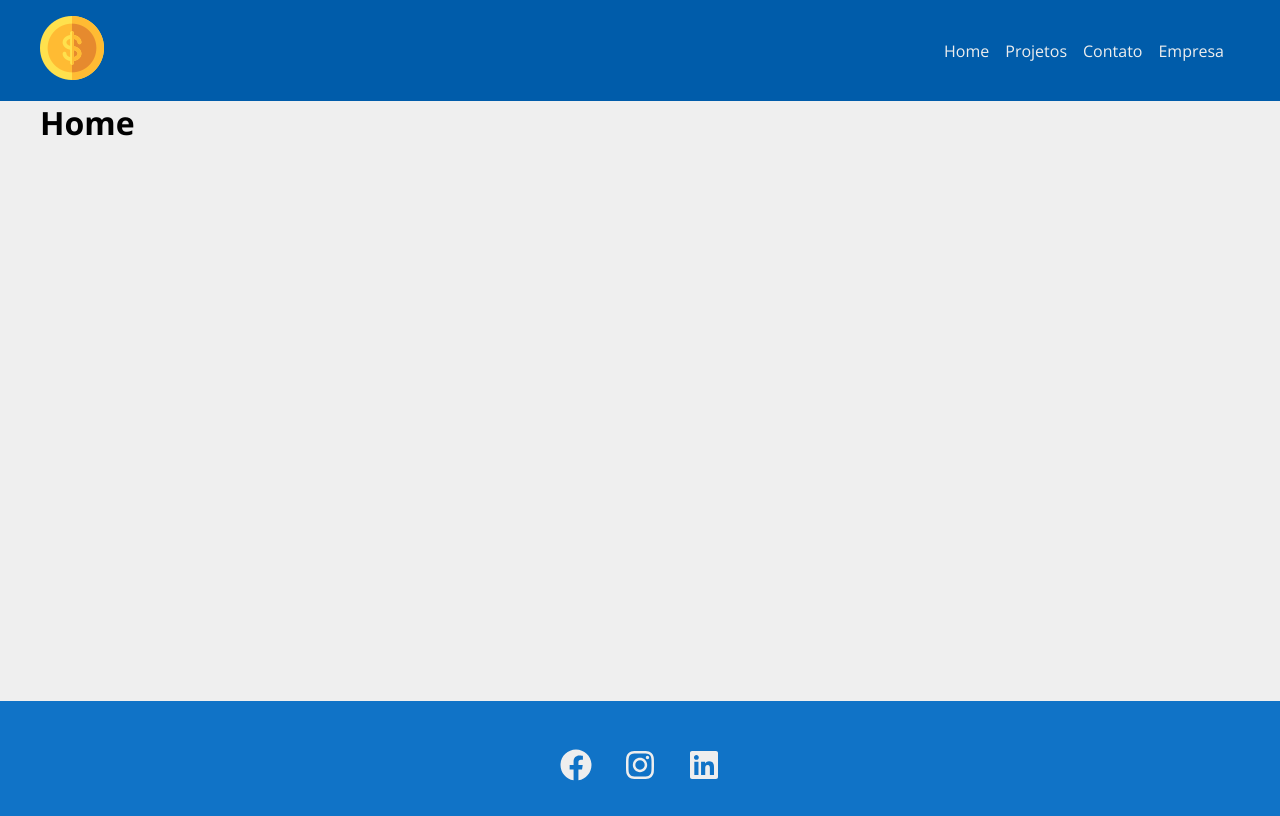
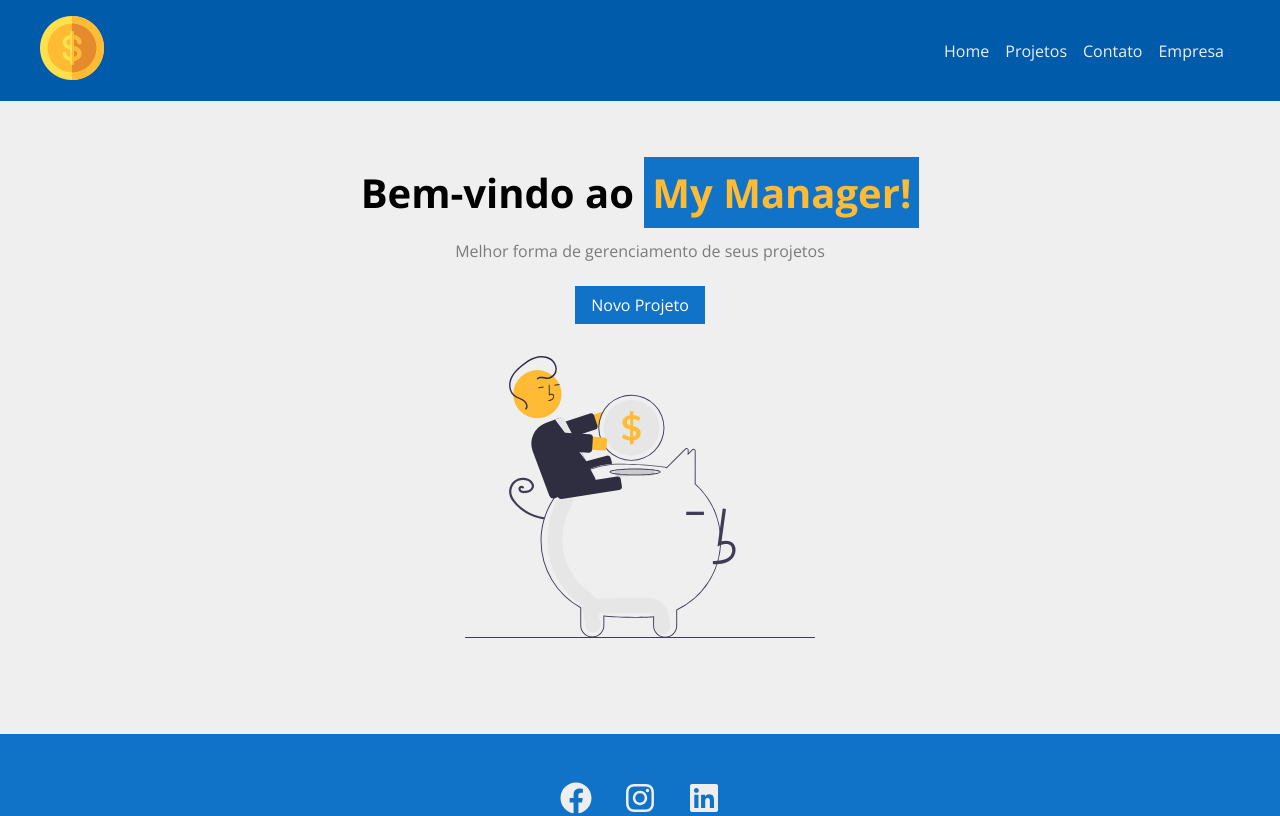
Before and after one commit to allangadelha/my-manager, a React (Create React App) app: page / in a window 1280 px wide. Shown: the top 816 px of the page. Built offline with nearby package versions, Linux system fonts and the light colour scheme.

Commit message:
Concluding home; creating component ButtonLink

```diff
--- a/src/components/layout/Footer.js
+++ b/src/components/layout/Footer.js
@@ -8,9 +8,9 @@ function Footer() {
 
         <footer className={styles.footer}>
             <ul className={styles.social_list}>
-                <li><a target="_blank" rel="norefrrer" href="https://www.facebook.com/allan.gadelhaxavier"><FaFacebook /></a></li>
-                <li><a target="_blank" rel="norefrrer" href="https://www.instagram.com/allangadelhaxavier"><FaInstagram /></a></li>
-                <li><a target="_blank" rel="norefrrer" href="https://www.linkedin.com/in/allan-gadelha-xavier-1659b428"><FaLinkedin /></a></li>
+                <li><a rel="norefrrer" href="https://www.facebook.com/allan.gadelhaxavier"><FaFacebook /></a></li>
+                <li><a rel="norefrrer" href="https://www.instagram.com/allangadelhaxavier"><FaInstagram /></a></li>
+                <li><a rel="norefrrer" href="https://www.linkedin.com/in/allan-gadelha-xavier-1659b428"><FaLinkedin /></a></li>
             </ul>
             <p className={styles.copy_right}>
                 <span>
--- /dev/null
+++ b/src/components/layout/LinkButton.js
@@ -0,0 +1,12 @@
+import { Link } from 'react-router-dom';
+import styles from './LinkButton.module.css';
+
+function LinkButton({ to, text}) {
+
+    return (
+        <Link className={styles.btn} to={to}>{text} </Link>
+    )
+
+}
+
+export default LinkButton;
--- /dev/null
+++ b/src/components/layout/LinkButton.module.css
@@ -0,0 +1,11 @@
+.btn {
+    background-color: #1073C7;
+    color: #FFFFFF;
+    padding: 0.5em 1em;
+    text-decoration: none;
+    transition: 0.5s;
+}
+
+.btn:hover {
+    color: #FFBB33;
+}
--- a/src/components/pages/Home.js
+++ b/src/components/pages/Home.js
@@ -1,8 +1,17 @@
+import styles from './Home.module.css';
+import saving from '../../img/savings.svg';
+import LinkButton from '../layout/LinkButton';
+
 function Home() {
 
     return (
 
-        <h1>Home</h1>
+        <section className={styles.home_container}>
+            <h1>Bem-vindo ao <span>My Manager!</span></h1>
+            <p>Melhor forma de gerenciamento de seus projetos</p>
+            <LinkButton to="newproject" text="Novo Projeto"/>
+            <img src={saving} alt="My Manager" />
+        </section>
 
     )
 }
--- /dev/null
+++ b/src/components/pages/Home.module.css
@@ -0,0 +1,29 @@
+.home_container {
+    align-items: center;
+    display: flex;
+    flex-direction: column;
+    justify-content: center;
+    padding: 4em;
+    width: 100%;
+}
+
+.home_container h1 {
+    font-size: 2.5em;
+    margin-bottom: .5em;
+}
+
+.home_container h1 span {
+    background-color: #1073C7;
+    color: #FFBB33;
+    padding: 0.2em;
+}
+
+.home_container p {
+    margin-bottom: 1.5em;
+    color: #7B7B7B;
+}
+
+.home_container img {
+    margin: 2em 0;
+    width: 350px;
+}
```
